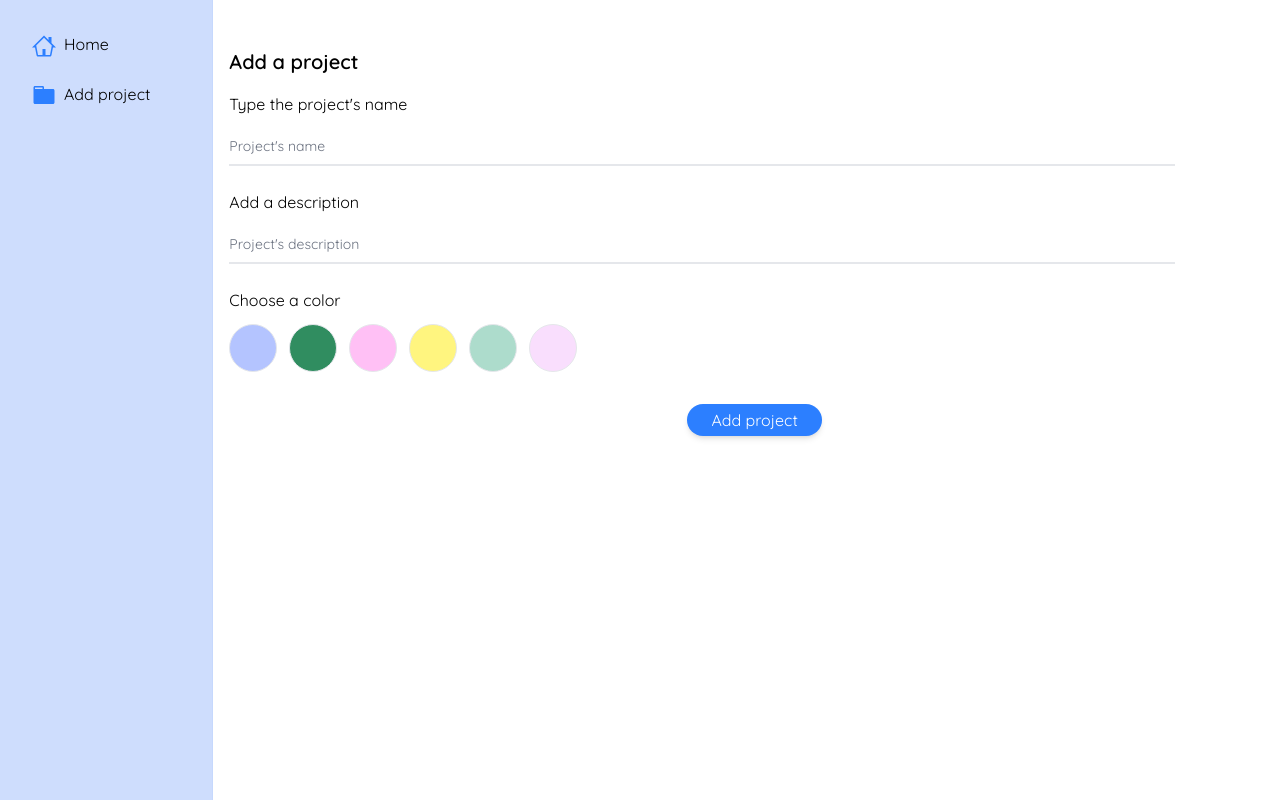
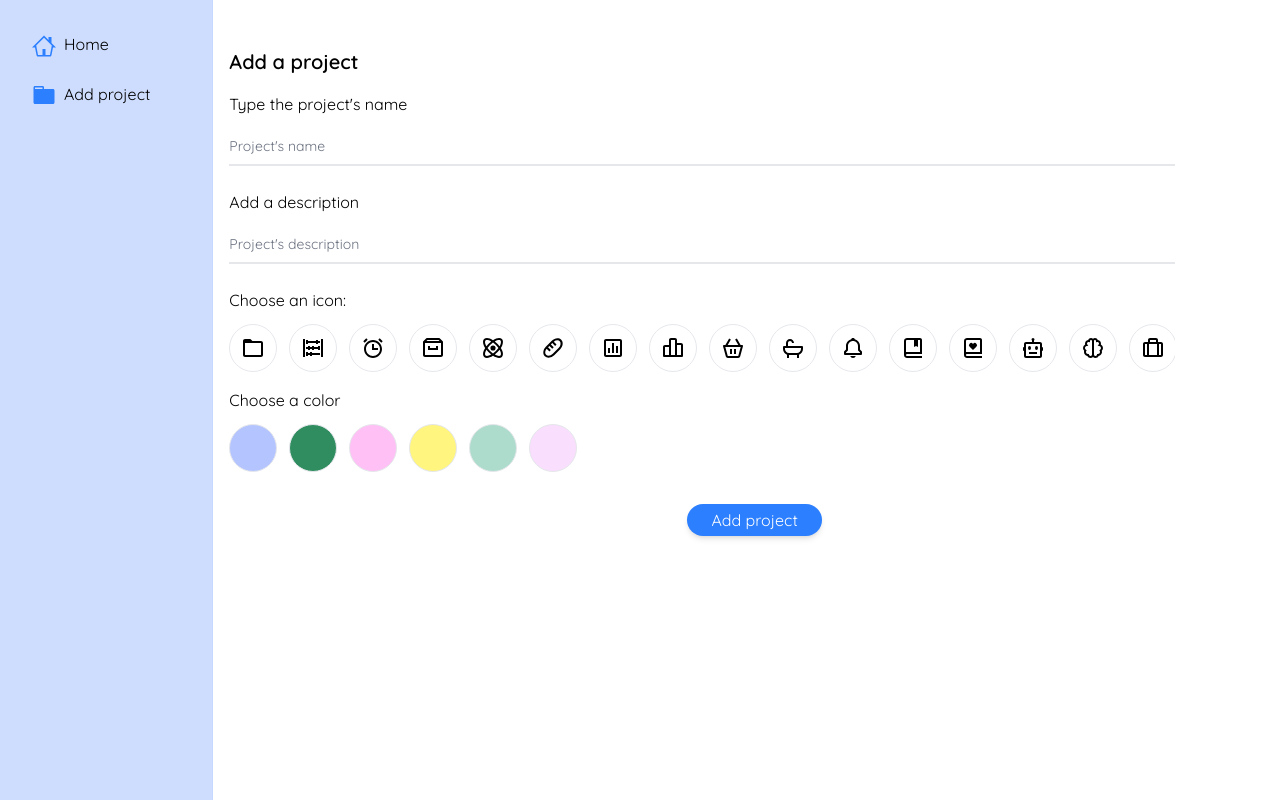
Before and after one commit to aldanielago/TaskList, a React (Vite) app: page /add-project in a window 1280 px wide. Built offline with nearby package versions, Linux system fonts and the light colour scheme.

Commit message:
[Functionality] Add icon to project

```diff
--- a/src/App.jsx
+++ b/src/App.jsx
@@ -11,7 +11,7 @@ function App() {
   return (
     <div className="flex">
       <SideBar />
-      <div className="flex-grow">
+      <div className="flex-grow w-3/4">
         <Routes>
           <Route path="/" exact element={<TaskProvider><ProjectProvider><Home /></ProjectProvider></TaskProvider>} />
           <Route path="/add-project" element={<ProjectProvider><TaskProvider><AddProjectPage /></TaskProvider></ProjectProvider>} />
--- a/src/components/pages/AddProjectPage.jsx
+++ b/src/components/pages/AddProjectPage.jsx
@@ -7,7 +7,7 @@ import { PrimaryButton } from "../buttons/PrimaryButton"
 import { ProjectContext } from "../../contexts/ProjectsContext"
 
 export function AddProjectPage() {
-  const { projectsPallete, createProject } = useContext(ProjectContext);
+  const { projectsPallete, createProject, projectIcons } = useContext(ProjectContext);
   const navigate = useNavigate();
 
   const notify = () => {
@@ -26,6 +26,7 @@ export function AddProjectPage() {
   const [ project, setProject ] = useState({
     name: '',
     color: '0',
+    icon: '0',
     description: '',
   });
 
@@ -41,10 +42,11 @@ export function AddProjectPage() {
       notify();
       return;
     } else {
-      createProject(project.name, project.color, project.description);
+      createProject(project.name, project.color, project.icon, project.description);
       setProject({
         name: '',
         color: '',
+        icon: '',
         description: ''
       });
       navigate('/');
@@ -52,7 +54,7 @@ export function AddProjectPage() {
   }
 
   return (
-    <section>
+    <section className="h-screen overflow-auto">
       <ToastContainer position="top-center" autoClose={1000} hideProgressBar={false} newestOnTop={false} closeOnClick={false} rtl={false} pauseOnFocusLoss draggable pauseOnHover/>
       <h1 className="font-Quicksand font-bold text-xl pl-4 pt-12">Add a project</h1>
       <form className="flex flex-col pl-4 pt-4">
@@ -63,6 +65,19 @@ export function AddProjectPage() {
         <label className="flex flex-col gap-3 pb-4">
           <span className="font-Quicksand">Add a description</span>
           <TextInput placeholder={"Project's description"} onChange={handleChange} name={"description"}/>
+        </label>
+        <label className="flex flex-col gap-3 pb-4 max-w-[90%]">
+          <span className="font-Quicksand">Choose an icon: </span>
+          <div className="flex overflow-x-auto gap-3">
+            { projectIcons.map((icon, index) =>
+              <label key={index}>
+                <input type="radio" name="icon" value={index} className="hidden" onChange={(e) => handleChange(e)}/>
+                <span className="font-Quicksand flex border hover:cursor-pointer hover:primary-blue w-12 h-12 rounded-full justify-center items-center">
+                  <i className="text-2xl">{ icon.component }</i>
+                </span>
+              </label>
+            )}
+          </div>
         </label>
         <label className="flex flex-col gap-3 mb-4">
           <span className="font-Quicksand">Choose a color</span>
--- a/src/components/pages/ProjectPage.jsx
+++ b/src/components/pages/ProjectPage.jsx
@@ -10,8 +10,8 @@ import { AddTask } from '../elements/AddTask';
 export function ProjectPage() {
   const navigate = useNavigate();
   const { projectId } = useParams();
+  const { projects, removeTaskFromProject, deleteProject, changeNameProject, projectsPallete, changePalleteProject, changeProjectDescription, projectIcons } = useContext(ProjectContext);
   const { tasks, completeTask, deleteTask, addProject, notifyEventListeners, generateMessage } = useContext(TaskContext);
-  const { projects, removeTaskFromProject, deleteProject, changeNameProject, projectsPallete, changePalleteProject, changeProjectDescription } = useContext(ProjectContext);
 
   const project = projects.find(project => project.id == projectId);
   const filteredTasks = tasks.filter(task => project.tasks.includes(task.id)) || [];
@@ -40,8 +40,8 @@ export function ProjectPage() {
   }
 
   return (
-    <section className="w-full h-full flex flex-col items-center justify-center">
-      <div className={`${project.primaryColor} w-full h-28 relative`}>
+    <section className="w-full overflow-auto flex flex-col items-center justify-center">
+      <div className={`${project.primaryColor} w-full h-28 relative top-0`}>
         <button className={`p-2 rounded-md border ${project.primaryColor == 'bg-light-green' ? 'border-white text-white' : 'border-black'} tracking-wider font-Quicksand font-bold text-xs absolute bottom-4 right-4 transition-colors duration-500 ease-in-out`}
             onClick={() => setEditPallete(!editPallete)}
           >Change color
@@ -59,14 +59,16 @@ export function ProjectPage() {
             </button>)}
         </div>
       }
-      <div className="px-4 max-w-7xl grid w-full items-start">
+      <div className="px-4 max-w-7xl grid w-full items-start py-2">
         <div className="flex items-center mt-6 gap-2">
-          <SmallOptionsMenu item={ project } onDelete={onDeleteProject}/>
+          <i className="text-2xl text-zinc-400">{ project.icon ? projectIcons[project.icon].component : projectIcons[0].component }</i>
           { !editName
             ? <h1 className="font-bold inline tracking-wide font-Quicksand text-lg" onClick={() => setEditName(true)}>{ projectName == '' ? 'Untitle project' : projectName }</h1>
             : <TextInput text={'big'} item={project} value={projectName} onChange={setProjectName} setEdit={setEditName} mainFunction={changeNameProject} placeholder={'Project name'}/>
           }
+          <SmallOptionsMenu item={ project } onDelete={onDeleteProject}/>
         </div>
+
         { !editDescription
             ? <p className="text-xs font-Quicksand text-gray-font" onClick={() => setEditDescription(true)}>{projectDescription == '' ? 'Add a description' : projectDescription}</p>
             : <TextInput placeholder={'Description'} item={project} value={projectDescription} onChange={setProjectDescription} setEdit={setEditDescription} mainFunction={changeProjectDescription}/>
@@ -77,7 +79,7 @@ export function ProjectPage() {
         <AddTask projectId={project.id}/>
 
         { filteredTasks.length > 0 && <>
-          <div className=" w-full">
+          <div className=" w-full py-2">
             {filteredTasks.map(task => (
             <TodoItem
               key={task.id}
--- a/src/contexts/ProjectsContext.jsx
+++ b/src/contexts/ProjectsContext.jsx
@@ -1,5 +1,9 @@
 import { createContext } from "react";
 import { useLocalStorage } from "../hooks/useLocalStorage";
+import { BiAbacus, BiAlarm, BiArchive, BiAtom, BiBaguette, BiBarChartSquare, BiBarChartAlt2, BiBasket, BiBath, BiBell, BiBookBookmark, BiBookHeart, BiBot, BiBrain, BiBriefcaseAlt, BiBrush, BiBug, BiBuildings, BiBulb, BiCalculator, BiCalendarAlt, BiCamera, BiCameraMovie, BiCart, BiCodeBlock, BiCodeAlt, BiConfused, BiCookie, BiCool, BiCrown, BiCycling, BiData, BiDesktop, BiExtension, BiFolder, BiGame, BiGhost, BiGift, BiGitBranch, BiGitRepoForked, BiGlobe, BiHappy, BiHappyBeaming, BiLogoFacebook, BiLogoFigma, BiLogoGit, BiLogoGithub, BiLogoInstagram, BiLogoLinkedin, BiLogoPostgresql, BiLogoMicrosoftTeams, BiLogoVisualStudio, BiLogoWhatsapp, BiMessageRoundedEdit, BiMoneyWithdraw, BiMoviePlay, BiMusic, BiNote, BiPencil, BiSolidBalloon, BiSolidFlorist, BiSolidPlanet, BiStar, BiUpsideDown, BiWinkSmile, BiWinkTongue, BiWorld, BiWrench } from "react-icons/bi";
+import { GoMortarBoard } from "react-icons/go";
+import { HiFire, HiOutlineSparkles, HiOutlineTrophy } from "react-icons/hi2";
+import { SlGlobeAlt, SlEnergy, SlHeart } from "react-icons/sl";
 
 const ProjectContext = createContext();
 
@@ -15,21 +19,102 @@ function ProjectProvider({ children }) {
     { pallete: 5, name:'Purple', primaryColor: 'bg-light-purple', secondaryColor: 'bg-very-light-purple' },
   ];
 
+  const projectIcons = [
+    { id: 34, component: <BiFolder/>},
+    { id: 0, component: <BiAbacus/> },
+    { id: 1, component: <BiAlarm/>},
+    { id: 2, component: <BiArchive/>},
+    { id: 3, component: <BiAtom/>},
+    { id: 4, component: <BiBaguette/>},
+    { id: 5, component: <BiBarChartSquare/>},
+    { id: 6, component: <BiBarChartAlt2/>},
+    { id: 7, component: <BiBasket/>},
+    { id: 8, component: <BiBath/>},
+    { id: 9, component: <BiBell/>},
+    { id: 10, component: <BiBookBookmark/>},
+    { id: 11, component: <BiBookHeart/>},
+    { id: 12, component: <BiBot/>},
+    { id: 13, component: <BiBrain/>},
+    { id: 14, component: <BiBriefcaseAlt/>},
+    { id: 15, component: <BiBrush/>},
+    { id: 16, component: <BiBug/>},
+    { id: 17, component: <BiBuildings/>},
+    { id: 18, component: <BiBulb/>},
+    { id: 19, component: <BiCalculator/>},
+    { id: 20, component: <BiCalendarAlt/>},
+    { id: 21, component: <BiCamera/>},
+    { id: 22, component: <BiCameraMovie/>},
+    { id: 23, component: <BiCart/>},
+    { id: 24, component: <BiCodeBlock/>},
+    { id: 25, component: <BiCodeAlt/>},
+    { id: 26, component: <BiConfused/>},
+    { id: 27, component: <BiCookie/>},
+    { id: 28, component: <BiCool/>},
+    { id: 29, component: <BiCrown/>},
+    { id: 30, component: <BiCycling/>},
+    { id: 31, component: <BiData/>},
+    { id: 32, component: <BiDesktop/>},
+    { id: 33, component: <BiExtension/>},
+    { id: 35, component: <BiGame/>},
+    { id: 36, component: <BiGhost/>},
+    { id: 37, component: <BiGift/>},
+    { id: 38, component: <BiGitBranch/>},
+    { id: 39, component: <BiGitRepoForked/>},
+    { id: 40, component: <BiGlobe/>},
+    { id: 41, component: <BiHappy/>},
+    { id: 42, component: <BiHappyBeaming/>},
+    { id: 43, component: <BiLogoFacebook/>},
+    { id: 44, component: <BiLogoFigma/>},
+    { id: 45, component: <BiLogoGit/>},
+    { id: 46, component: <BiLogoGithub/>},
+    { id: 47, component: <BiLogoInstagram/>},
+    { id: 48, component: <BiLogoLinkedin/>},
+    { id: 49, component: <BiLogoPostgresql/>},
+    { id: 50, component: <BiLogoMicrosoftTeams/>},
+    { id: 51, component: <BiLogoVisualStudio/>},
+    { id: 52, component: <BiLogoWhatsapp/>},
+    { id: 53, component: <BiMessageRoundedEdit/>},
+    { id: 54, component: <BiMoneyWithdraw/>},
+    { id: 55, component: <BiMoviePlay/>},
+    { id: 56, component: <BiMusic/>},
+    { id: 57, component: <BiNote/>},
+    { id: 58, component: <BiPencil/>},
+    { id: 59, component: <BiSolidBalloon/>},
+    { id: 60, component: <BiSolidFlorist/>},
+    { id: 61, component: <BiSolidPlanet/>},
+    { id: 62, component: <BiStar/>},
+    { id: 63, component: <BiUpsideDown/>},
+    { id: 64, component: <BiWinkSmile/>},
+    { id: 65, component: <BiWinkTongue/>},
+    { id: 66, component: <BiWorld/>},
+    { id: 67, component: <BiWrench/>},
+    { id: 68, component: <GoMortarBoard/>},
+    { id: 69, component: <HiFire/>},
+    { id: 70, component: <HiOutlineSparkles/>},
+    { id: 71, component: <HiOutlineTrophy/>},
+    { id: 72, component: <SlGlobeAlt/>},
+    { id: 73, component: <SlEnergy/>},
+    { id: 74, component: <SlHeart/>},
+  ]
+
   // Function to generate ids
   function generateUniqueId() {
     return Date.now(); // It uses the timestamp as id
   }
 
   // Add a project
-  function createProject(name, palleteId, description) {
+  function createProject(name, palleteId, iconId, description) {
     const newProject = {
       id: generateUniqueId(),
       name: name,
+      icon: iconId,
       primaryColor: projectsPallete[palleteId].primaryColor,
       secondaryColor: projectsPallete[palleteId].secondaryColor,
       description: description,
       tasks: []
     };
+
+    console.log(newProject);
 
     setProjects([...projects, newProject]);
   }
@@ -123,6 +208,7 @@ function ProjectProvider({ children }) {
       error,
       loading,
       projects,
+      projectIcons,
       projectsPallete,
       createProject,
       deleteProject,
```
